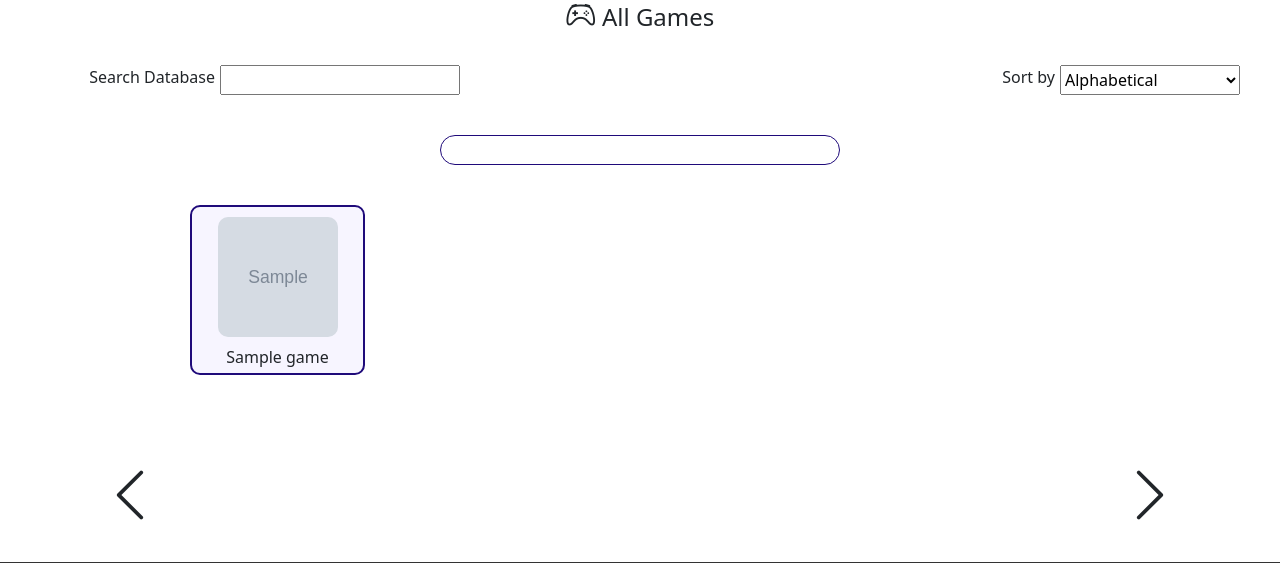
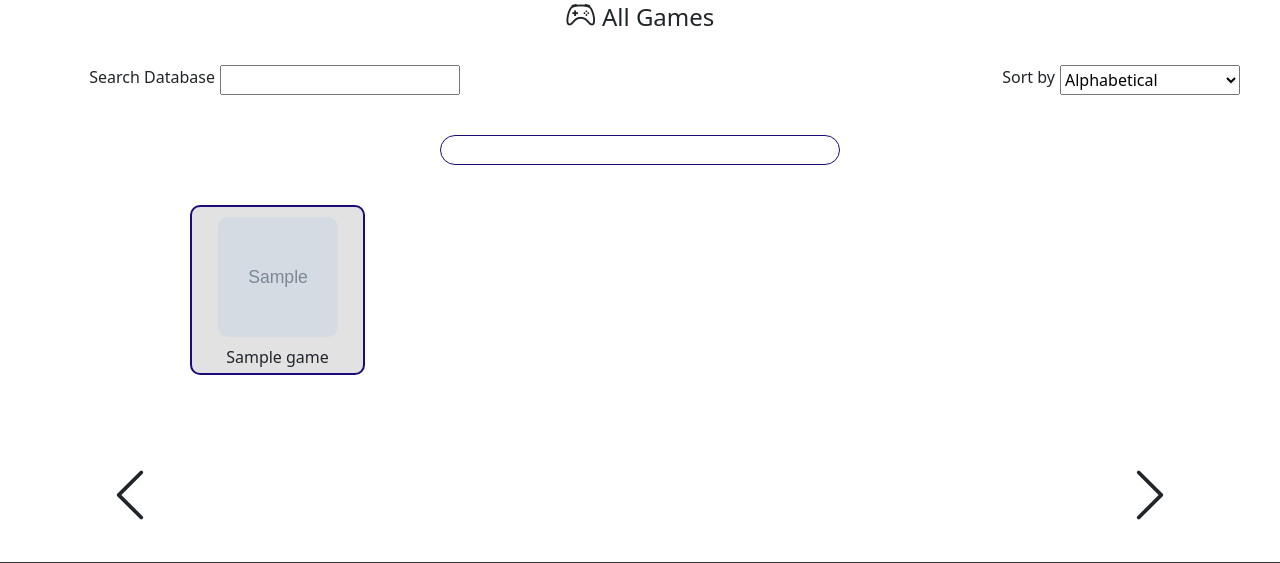
Before and after one commit to erinnaw/Game-Session-Maker, a Flask app: page / in a window 1280 px wide. Shown: the part 185-748 px from the top of the page. Run offline with Flask 2, Linux system fonts and the light colour scheme; tables that the repository leaves empty hold one stand-in row (values such as "Sample post"); grey boxes marked "Sample" are stand-in pictures; some libraries are stand-ins or nearby versions.

```diff
--- a/static/css/style.css
+++ b/static/css/style.css
@@ -1148,7 +1148,7 @@ label {
     cursor: pointer;
     overflow: hidden;
     border-radius: 10px;
-    background-color: rgb(247, 245, 255);
+    background-color: rgb(226 226 226);
 }
 
 .grid-display-game-item-hover:hover .create-schedule-hover {
```
